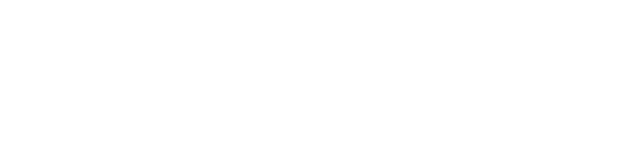
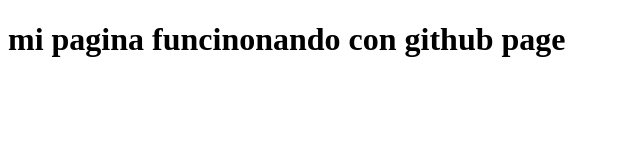
Before and after one commit to royer38/Practica-git, a plain HTML site: page index.html in a window 1280 px wide. Shown: the whole page, without its empty margins (0-640 px from the left). Drawn offline with Linux system fonts and the light colour scheme.

Commit message:
modifique el index

```diff
--- a/pagina2.html
+++ b/index.html
@@ -3,9 +3,9 @@
 <head>
     <meta charset="UTF-8">
     <meta name="viewport" content="width=device-width, initial-scale=1.0">
-    <title>Hola mundo</title>
+    <title>GitHub Page</title>
 </head>
 <body>
-
+    <h1>mi pagina funcinonando con github page</h1>
 </body>
 </html>
```
